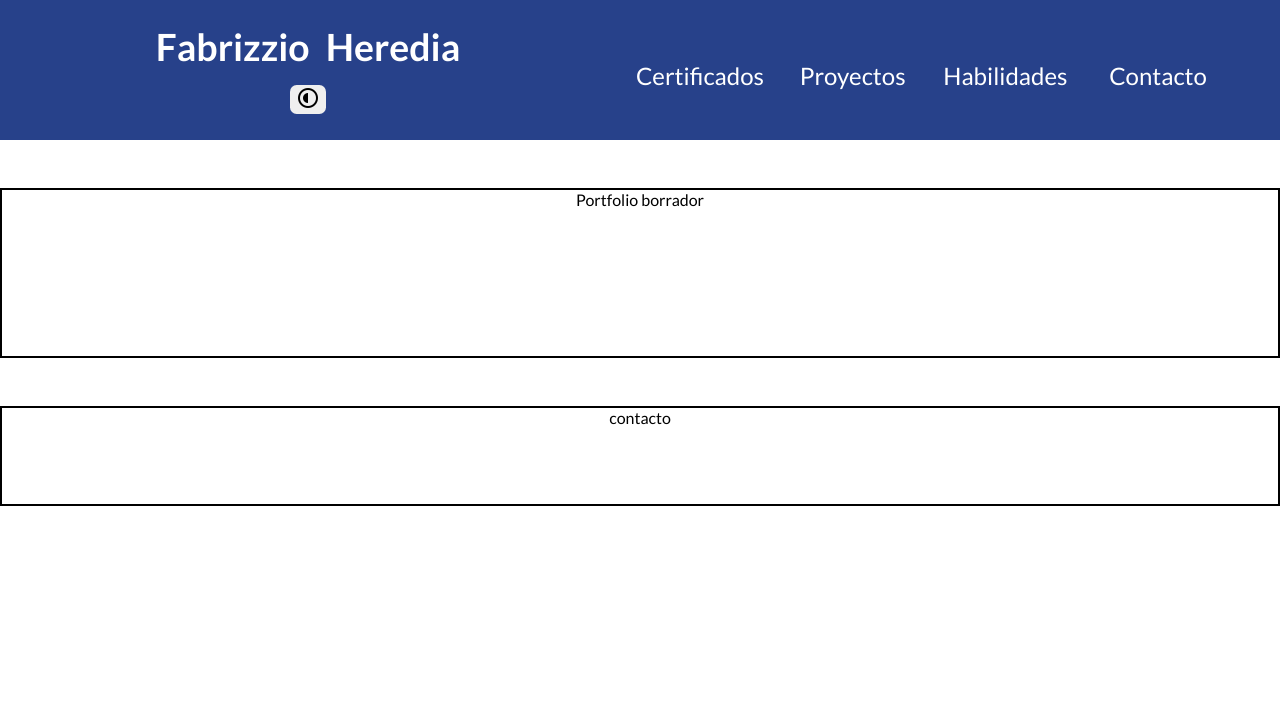
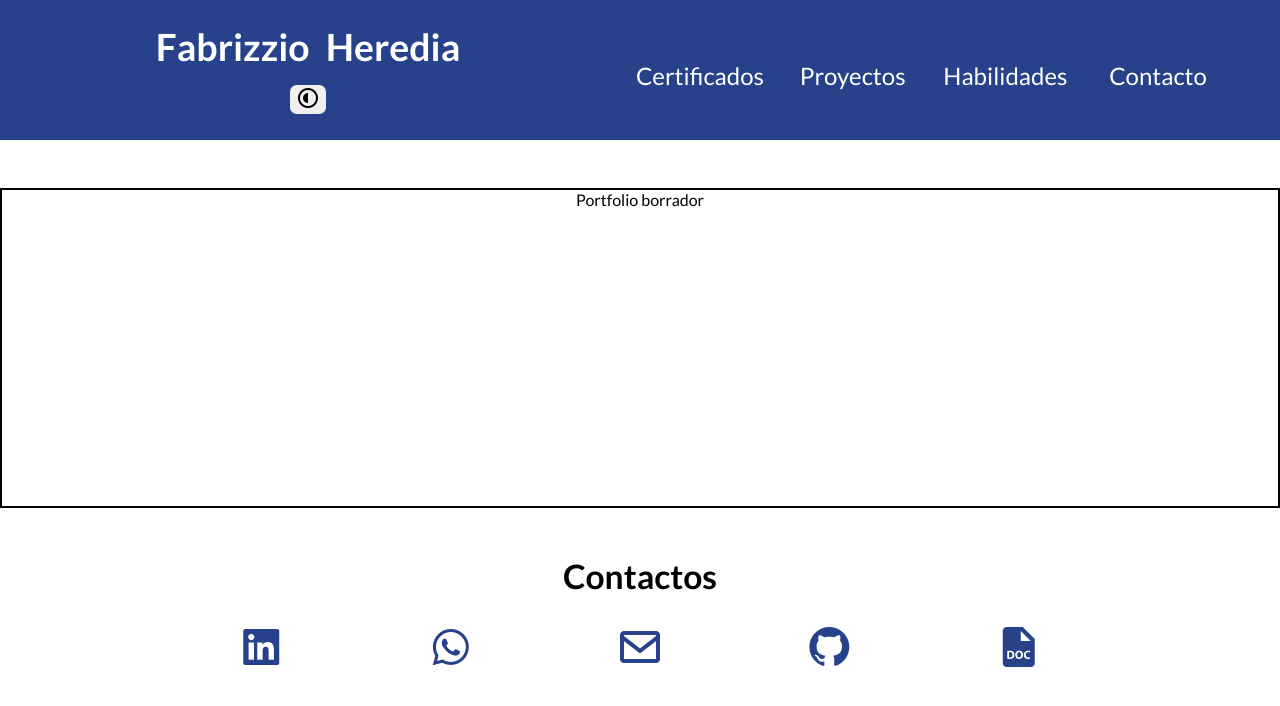
Before and after one commit to fabryfh/Portfolio-Fabrizzio-Heredia, a React (Vite) app: page /projects in a window 1280 px wide. Shown: the top 706 px of the page. Built offline with nearby package versions, Linux system fonts and the light colour scheme.

Commit message:
Update contacts

```diff
--- a/src/components/MainInfo.jsx
+++ b/src/components/MainInfo.jsx
@@ -1,20 +1,72 @@
-import './styles/MainInfo.css'
+import "./styles/MainInfo.css";
 
 const MainInfo = () => {
   return (
     <article>
-     <section>
-       <div className='center__container'>
-        Portfolio borrador
-       </div>
-     </section>
-     <footer>
-        <div className='center__container__footer'>
-          contacto
-        </div>
+      <section>
+        <div className="contact__container">Portfolio borrador</div>
+      </section>
+      <footer>
+        <div className="contact__container__footer">
+          <h1 className="contact__container__title">
+            Contactos
+          </h1>
+            <ul className="contact__list__container">
+              <li className="contact__item">
+                <a
+                  href="https://www.linkedin.com/in/fabrizzio-heredia-2411b8225/"
+                  target="_blank"
+                  className="contact__link social__link-linkedin"
+                >
+                  <i className='bx bxl-linkedin-square bx-lg'></i>
+                </a>
+              </li>
+
+              <li className="contact__item">
+                <a
+                  href="https://wa.me/573183769205"
+                  target="_blank"
+                  className="contact__link"
+                >
+                  <i className='bx bxl-whatsapp bx-lg'></i>
+                </a>
+              </li>
+
+              <li className="contact__item">
+                <a
+                  href="https://mail.google.com/mail/?view=cm&to=fabryheredia10%40gmail.com"
+                  target="_blank"
+                  className="contact__link"
+                >
+                  <i className='bx bx-envelope bx-lg'></i>
+                </a>
+              </li>
+
+              <li className="contact__item">
+                <a
+                  href="https://github.com/JavierOspina07"
+                  target="_blank"
+                  className="contact__link"
+                >
+                  <i className='bx bxl-github bx-lg'></i>
+                </a>
+              </li>
+
+              <li className="contact__item">
+                <a
+                  href="/documents/CV_AH_JavierOspina.pdf"
+                  target="_blank"
+                  className="contact__link"
+                  download={""}
+                >
+                 <i className='bx bxs-file-doc bx-lg'></i>
+                </a>
+              </li>
+            </ul>
+          </div>
       </footer>
     </article>
-  )
-}
+  );
+};
 
-export default MainInfo
+export default MainInfo;
--- a/src/components/styles/MainInfo.css
+++ b/src/components/styles/MainInfo.css
@@ -1,26 +1,56 @@
-.center__container{
+.contact__container{
     border: 2px solid;
-    height: 150px;
+    height: 17em;
     display: flex;
     justify-content: center;
     align-content: center;
     margin-top: 3em;
 }
-.center__container__footer{
-    border: 2px solid;
-    height: 100px;
+.contact__container__title{
     display: flex;
     justify-content: center;
+    color: var(--color-font-third-dark);
+    font-size: 1.5em;
+}
+.contact__container__footer{
+    /* border: 2px solid; */
+    height: 100px;
     align-content: center;
     margin-top: 3em;
+    margin-bottom: 6em;
 }
+.contact__list__container{
+    /* border: 2px solid red; */
+    display: grid;
+    grid-template-columns: 1fr 1fr 1fr 1fr 1fr;
+    display: flex;
+    justify-content: space-evenly;
+    margin-top: 1.7em;
+    padding: 0em 6em 0em;
+}
+.contact__item{
+    /* border: 2px solid; */
+    border-radius: 0.5em;
+    background-color: var();
+    transition: 0.5s ease-in-out;
+}
+.bx {
+    border-radius: 0.1em;
+    /* color:var(--color-font-third-dark); */
+    color: var(--color-primary);
+    /* background-color: var(--color-primary); */
+}
+
 @media (min-width: 700px) {
-    .center__container{
-    height: 170px;
+    .contact__container{
+    height: 20em;
     margin-top: 3em;
 }
-.center__container__footer{
+.contact__container__footer{
     margin-top: 3em;
+    margin-bottom: 3em;
 }
-
+.contact__container__title{
+    font-size: 2.1em;
 }
+}
--- a/src/pages/Page404.jsx
+++ b/src/pages/Page404.jsx
@@ -1,11 +1,12 @@
 import { Link } from "react-router-dom"
+import './styles/Page404.css'
 
 const Page404 = () => {
   return (
-    <div>
-        <h1>
+    <div className="page__404__father__container">
+        <h1 className="page__404__container">
             ❌ No se ha encontrado esta página. ❌
-            <img src="/images/Page404/pageErr.gif" alt="" />
+            <img className="page__404img__container" src="/images/Page404/pageErr.gif" alt="" />
             <Link to='/'>
             ✅ Por favor regresa a la pagina principal ✅
             </Link>
--- a/src/pages/TranslatePage.jsx
+++ b/src/pages/TranslatePage.jsx
@@ -12,22 +12,22 @@ const TranslatePage = () => {
         <p className='description'> Conocimientos en html que es el código que se utiliza para estructurar y desplegar una página web y sus contenidos.</p>
         </div>
 
-         <div className="icons__groups transUp">
+      <div className="icons__groups ">
+      <img className='icons__abilities' src="/images/css-01.svg" alt="" />
+        <p className='description'>Facilidad y buen desempeño en CSS3 que es el código que permite dar los estilos visuales a la página o app haciendolas completamente responsivas.</p>
+      </div>
+
+      <div className="icons__groups ">
       <img className='icons__abilities' src="/images/js-01.svg" alt="" />
         <p className='description'>Tengo los fundamentos en Javascript que es el código que nos permite dar la funcionalidad de forma lógica a las páginas.</p>
       </div>
 
-      <div className="icons__groups transUp">
-      <img className='icons__abilities' src="/images/css-01.svg" alt="" />
-        <p className='description'>Facilidad y buen desempeño en CSS3 que es el código que permite dar los estilos visuales a la página o app haciendolas completamente responsivas.</p>
-      </div>
-
-      <div className="icons__groups transUp">
+      <div className="icons__groups ">
       <img className='icons__abilities' src="/images/react-01.svg" alt="" />
         <p className='description'> Excelente desenvolvimiento usando React que es la librería que permite desarrollar páginas web combinando todas las hablidades ya mencionadas.</p>
       </div>
 
-      <div className="icons__groups transUp">
+      <div className="icons__groups ">
       <img className='icons__abilities' src="/images/node-01.svg" alt="" />
         <p className='description'> Conocimientos en Note Js que es un código abierto, multi-plataforma que permite la construcción las herramientas usadas en el desarrollo de apps y páginas desde el lado de los servidores.</p>
       </div>
--- a/src/pages/styles/Page404.css
+++ b/src/pages/styles/Page404.css
@@ -0,0 +1,33 @@
+.page__404__father__container{
+    display: flex;
+    align-content: center;
+    justify-content: center;
+    text-align: center;
+    margin-top: 5em;
+}
+
+.page__404__container{
+    font-size: 1.1em;
+    color: var(--color-font-third-dark);
+}
+
+.page__404img__container{
+    font-size: 1.1em;
+    color: var(--color-font-third-dark);
+}
+
+
+  @media (min-width: 700px) {
+.page__404__father__container{
+    margin-top: 6em;
+}
+
+.page__404__container{
+    font-size: 2.1em;
+}
+
+.page__404img__container{
+    font-size: 2.1em;
+
+}
+}
```
